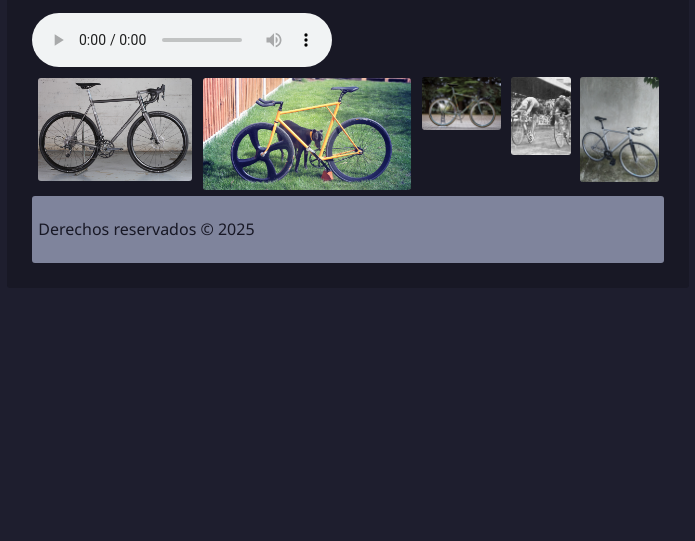
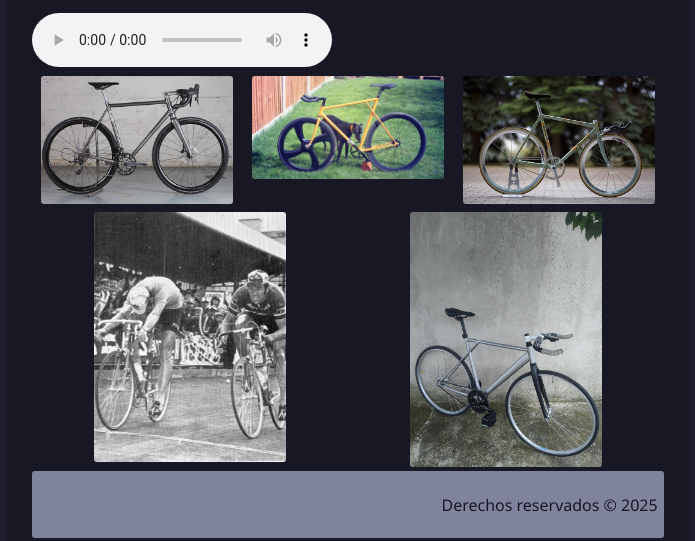
Before and after one commit to TheSmallTeaBoi/May18, a plain HTML site: page audiovisuales.html in a window 1280 px wide. Shown: the part 441-982 px from the top of the page, without its empty margins (292-987 px from the left). Before the commit the page ends 800 px from the top, so only its background shows below. Drawn offline with Linux system fonts and the light colour scheme.

Commit message:
fix the gallery images changing size 1px on hover

```diff
--- a/style.css
+++ b/style.css
@@ -90,6 +90,7 @@ footer {
   padding: 1%;
   background: #7f849c;
   color: #181825;
+  text-align: right;
 }
 
 /* Tablas */
@@ -129,25 +130,30 @@ th:hover {
 /* Galeria */
 
 div.gallery {
-  margin: 1%;
   display: flex;
   justify-content: center;
-  padding: 0.5vh;
+  padding: 4px;
 }
 
 div.gallery:hover {
-  border: 1px solid #74c7ec;
+  border: 2px solid #74c7ec;
+  padding: 2px;
 }
 
 div.gallery img {
-  width: 100%;
-  height: 10vh;
+  width: 15vw;
   height: auto;
 }
 
 @media screen and (orientation: landscape) {
   .centered {
     display: flex;
+    flex-direction: row;
+    flex-wrap: wrap;
+    align-items: flex-start;
+    align-content: flex-start;
+    align-self: flex-start;
+    justify-content: space-around;
   }
 }
 
```
